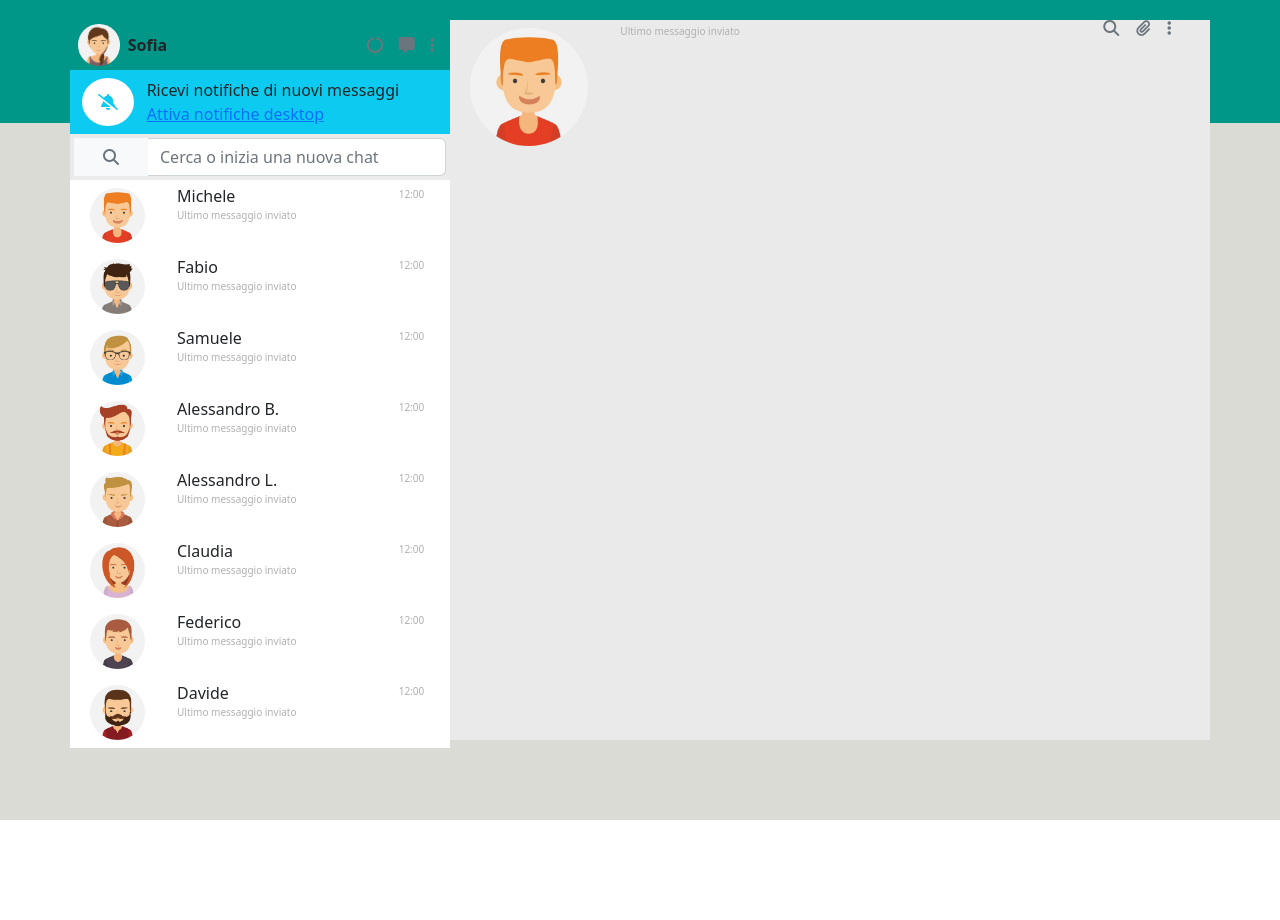
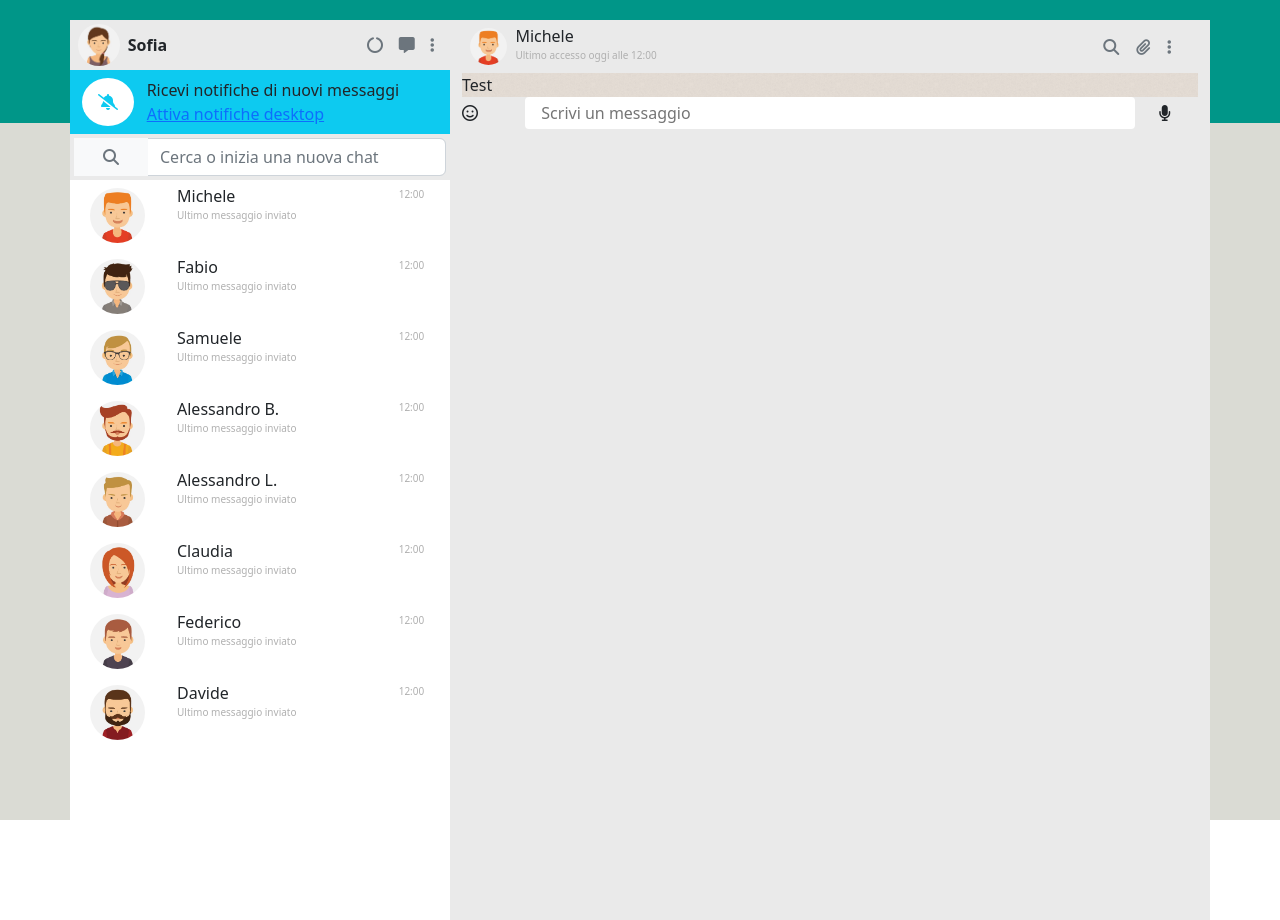
Before and after one commit to Wolf-23/vue-boolzapp, a plain HTML site: page index.html in a window 1280 px wide. Before the commit the page ends 820 px from the top, so only its background shows below. Drawn offline with nearby package versions, Linux system fonts and the light colour scheme.

Commit message:
Push di controllo

```diff
--- a/css/style.css
+++ b/css/style.css
@@ -14,13 +14,20 @@ body {
 
 .myContainer {
     margin-top: 20px;
+    height: 900px;
+}
+
+.h-100 {
+    height: 100%;
+}
+
+.w-100 {
+    width: 100%;
 }
 
 .myImg {
     width: 15%;
 }
-
-.myActiveContactsPhoto
 
 .myProfile,
 .mySearch,
@@ -28,12 +35,13 @@ body {
     background-color: #EAEAEA;
 }
 
-.myContacts{
-    height: 70vh;
-}
-
 .myLastMessage,
 .myTime {
     font-size: 10px;
     color: rgb(176, 176, 176);
 }
+
+.myChat {
+    background-image: url(../img/mine.jpg);
+    background-size: contain;
+}
--- a/index.html
+++ b/index.html
@@ -12,8 +12,8 @@
     <body>
         <div id="app">
             <div class="container-md myContainer">
-                <div class="row">
-                    <div class="col-4">
+                <div class="row h-100">
+                    <div class="col-4 bg-white">
                         <div class="row myProfile">
                             <div class="col-9 p-1">
                                 <img class="img-fluid rounded-circle myImg ms-1" src="img/avatar_io.jpg" alt="La tua immagine del profilo">
@@ -56,7 +56,7 @@
                         </div>
                         <div class="row myContacts">
                             <div class="col-12 bg-white">
-                                <div class="row"  v-for="(user, x) in contacts">
+                                <div class="row"  v-for="(user, x) in contacts" @click="selectedChat(x)">
                                     <div class="col-4 col-md-3">
                                         <img class="img-fluid rounded-circle p-xl-2 p-lg-1" :src="'img/avatar' + user.avatar + '.jpg'">
                                     </div>
@@ -72,22 +72,36 @@
                         </div>
                     </div>
                     <div class="col-8 myActiveContacts">
-                        <div class="row">
-                            <div class="col-10">
-                                <div class="row">
-                                    <div class="col-3">
-                                        <img class="img-fluid rounded-circle p-2 myActiveContactsPhoto" src="img/avatar_1.jpg">
-                                    </div>
-                                    <div class="col-9 pt-1">
-                                        <span class="d-block"></span>
-                                        <span class="d-block myLastMessage">Ultimo messaggio inviato</span>
-                                    </div>
+                        <div class="row justify-content-between">
+                            <div class="col-9 col-lg-8 col-xl-6 d-flex">
+                                <img class="img-fluid rounded-circle p-2 myImg" :src="'img/avatar' + contacts[selectedUser].avatar + '.jpg'">
+                                <div class="pt-1">
+                                    <span>{{contacts[selectedUser].name}}</span>
+                                    <span class="d-block myLastMessage">Ultimo accesso oggi alle 12:00</span>
                                 </div>
                             </div>
-                            <div class="col-2 d-flex">
+                            <div class="col-3 col-lg-2 d-flex align-items-center">
                                 <i class="fa-solid fa-magnifying-glass text-secondary px-2"></i>
                                 <i class="fa-solid fa-paperclip text-secondary px-2"></i>
                                 <i class="fa-solid fa-ellipsis-vertical text-secondary px-2"></i>
+                            </div>
+                        </div>
+                        <div class="myChat">
+                            Test
+                        </div>
+                        <div class="row">
+                            <div class="col-12">
+                                <div class="row align-items-center">
+                                    <div class="col-1">
+                                        <i class="fa-regular fa-face-smile"></i>
+                                    </div>
+                                    <div class="col-10">
+                                        <input type="text" placeholder="Scrivi un messaggio" class="w-100 rounded-1 border-0 px-3 py-1" >
+                                    </div>
+                                    <div class="col-1">
+                                        <i class="fa-solid fa-microphone"></i>
+                                    </div>
+                                </div>
                             </div>
                         </div>
                     </div>
--- a/js/main.js
+++ b/js/main.js
@@ -163,6 +163,12 @@ const app = new Vue({
                     }
                 ],
             }
-        ]
-    }
+        ],
+        selectedUser: 0,
+    },
+    methods: {
+        selectedChat(index) {
+            this.selectedUser = index;
+        }
+    },
 })
```
